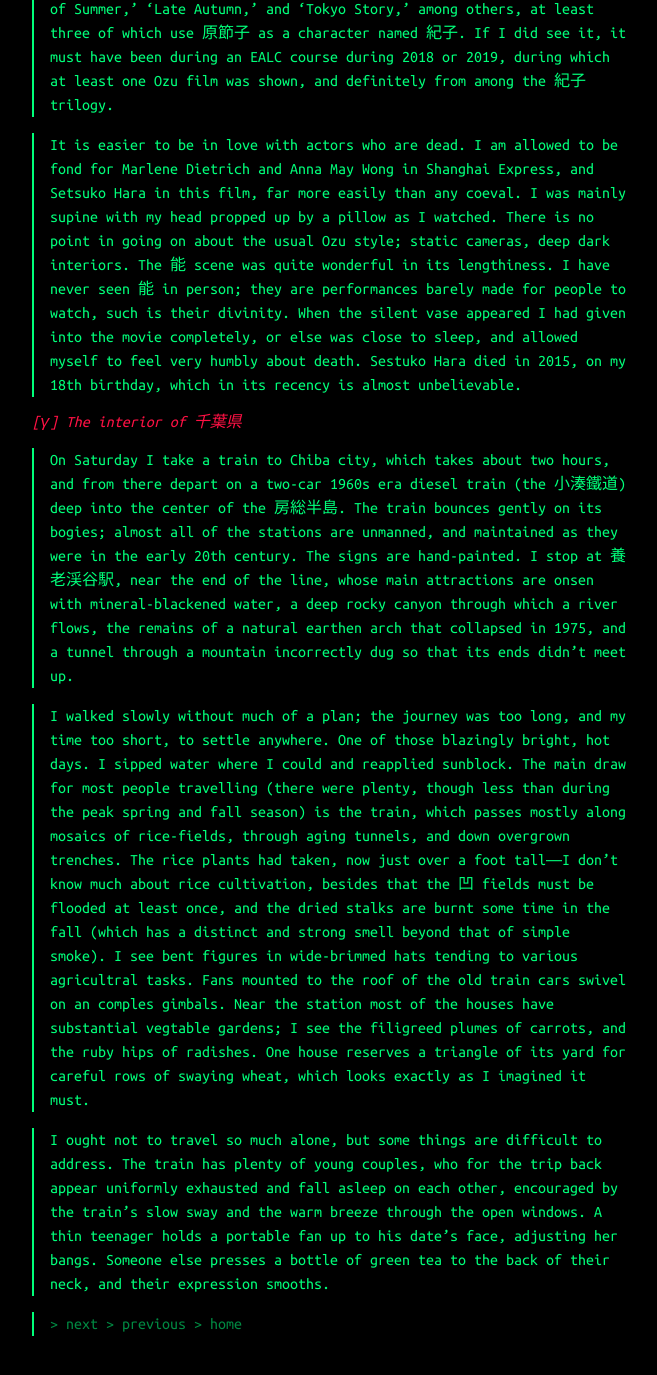
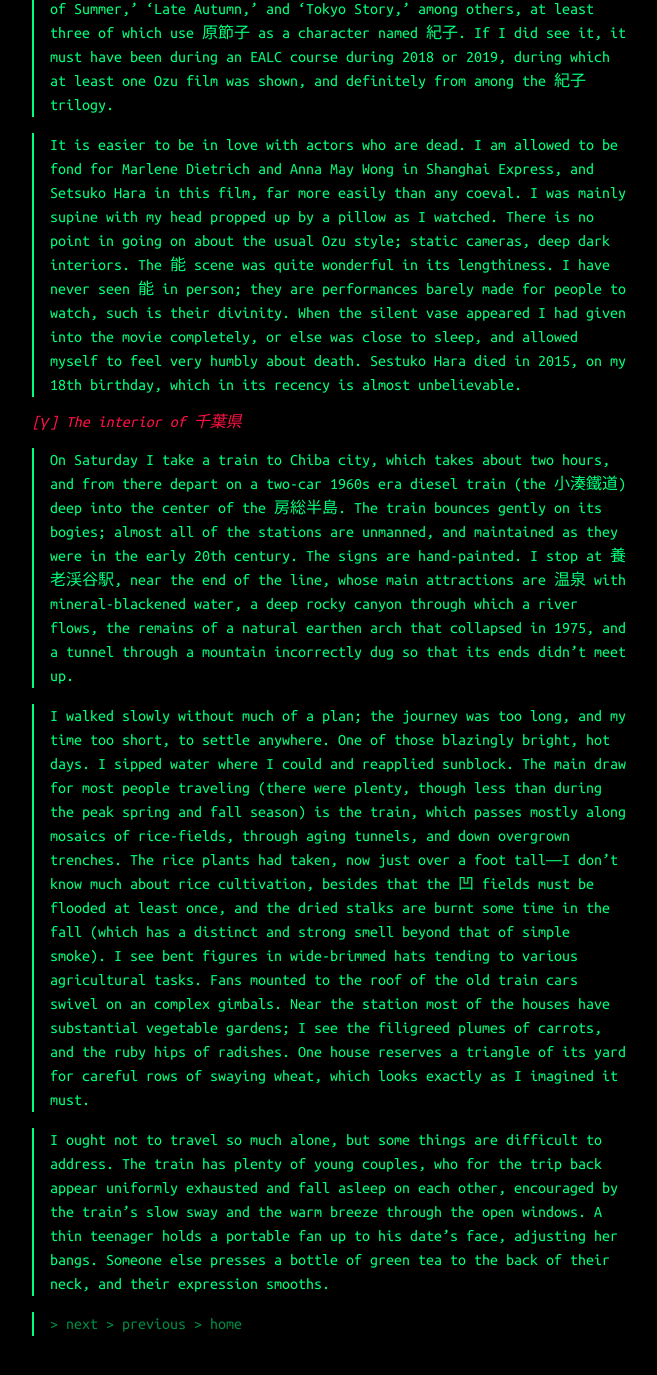
Before and after one commit to white-noise/white-noise.github.io, a Jekyll site: the page built from _posts/2025-06-22-fulminant.md, in a window 1280 px wide and 1400 px high, scrolled down 1768 px. Shown: the top 1375 px of the window, without its empty margins (432-1089 px from the left). Built offline with Jekyll 4.4.1, drawn with Linux system fonts in a browser that asks for light colours.

Commit message:
Update content.

```diff
--- a/_posts/2025-06-22-fulminant.md
+++ b/_posts/2025-06-22-fulminant.md
@@ -30,8 +30,8 @@ It is easier to be in love with actors who are dead. I am allowed to be fond for
 
 ### The interior of 千葉県
 
-On Saturday I take a train to Chiba city, which takes about two hours, and from there depart on a two-car 1960s era diesel train (the 小湊鐵道) deep into the center of the 房総半島. The train bounces gently on its bogies; almost all of the stations are unmanned, and maintained as they were in the early 20th century. The signs are hand-painted. I stop at 養老渓谷駅, near the end of the line, whose main attractions are onsen with mineral-blackened water, a deep rocky canyon through which a river flows, the remains of a natural earthen arch that collapsed in 1975, and a tunnel through a mountain incorrectly dug so that its ends didn't meet up.
+On Saturday I take a train to Chiba city, which takes about two hours, and from there depart on a two-car 1960s era diesel train (the 小湊鐵道) deep into the center of the 房総半島. The train bounces gently on its bogies; almost all of the stations are unmanned, and maintained as they were in the early 20th century. The signs are hand-painted. I stop at 養老渓谷駅, near the end of the line, whose main attractions are 温泉 with mineral-blackened water, a deep rocky canyon through which a river flows, the remains of a natural earthen arch that collapsed in 1975, and a tunnel through a mountain incorrectly dug so that its ends didn't meet up.
 
-I walked slowly without much of a plan; the journey was too long, and my time too short, to settle anywhere. One of those blazingly bright, hot days. I sipped water where I could and reapplied sunblock. The main draw for most people travelling (there were plenty, though less than during the peak spring and fall season) is the train, which passes mostly along mosaics of rice-fields, through aging tunnels, and down overgrown trenches. The rice plants had taken, now just over a foot tall------I don't know much about rice cultivation, besides that the 凹 fields must be flooded at least once, and the dried stalks are burnt some time in the fall (which has a distinct and strong smell beyond that of simple smoke). I see bent figures in wide-brimmed hats tending to various agricultral tasks. Fans mounted to the roof of the old train cars swivel on an comples gimbals. Near the station most of the houses have substantial vegtable gardens; I see the filigreed plumes of carrots, and the ruby hips of radishes. One house reserves a triangle of its yard for careful rows of swaying wheat, which looks exactly as I imagined it must.
+I walked slowly without much of a plan; the journey was too long, and my time too short, to settle anywhere. One of those blazingly bright, hot days. I sipped water where I could and reapplied sunblock. The main draw for most people traveling (there were plenty, though less than during the peak spring and fall season) is the train, which passes mostly along mosaics of rice-fields, through aging tunnels, and down overgrown trenches. The rice plants had taken, now just over a foot tall------I don't know much about rice cultivation, besides that the 凹 fields must be flooded at least once, and the dried stalks are burnt some time in the fall (which has a distinct and strong smell beyond that of simple smoke). I see bent figures in wide-brimmed hats tending to various agricultural tasks. Fans mounted to the roof of the old train cars swivel on an complex gimbals. Near the station most of the houses have substantial vegetable gardens; I see the filigreed plumes of carrots, and the ruby hips of radishes. One house reserves a triangle of its yard for careful rows of swaying wheat, which looks exactly as I imagined it must.
 
 I ought not to travel so much alone, but some things are difficult to address. The train has plenty of young couples, who for the trip back appear uniformly exhausted and fall asleep on each other, encouraged by the train's slow sway and the warm breeze through the open windows. A thin teenager holds a portable fan up to his date's face, adjusting her bangs. Someone else presses a bottle of green tea to the back of their neck, and their expression smooths.
```
